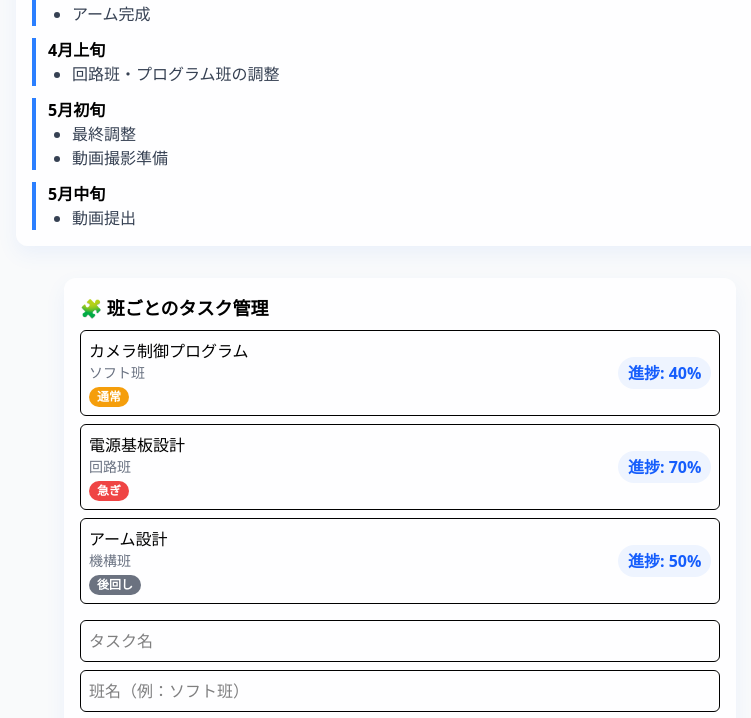
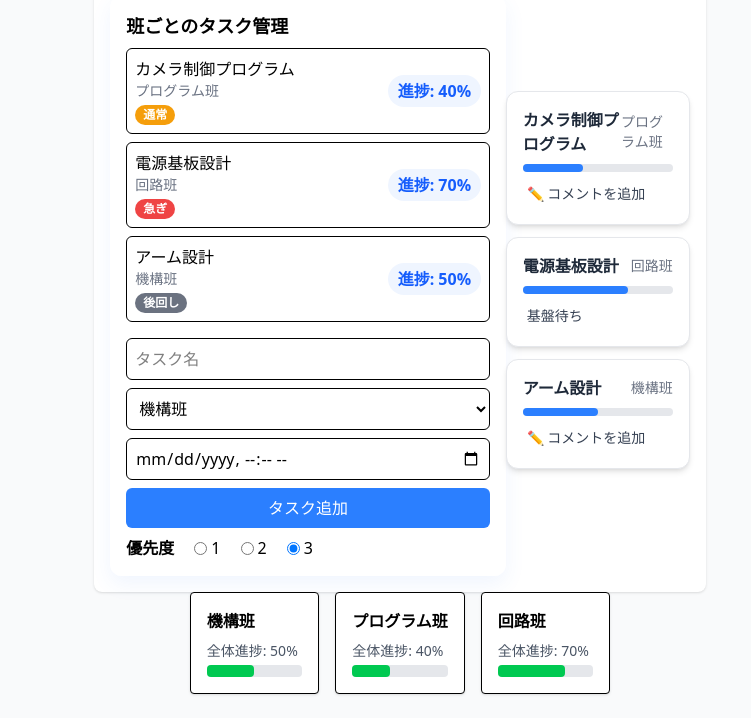
Before and after one commit to EarthChart0809/react-todo-app, a React (Vite) app: page / in a window 1280 px wide. Shown: the part 840-1558 px from the top of the page, without its empty margins (240-991 px from the left). Built offline with nearby package versions, Linux system fonts and the light colour scheme.

Commit message:
Implement comment function

```diff
--- a/src/App.tsx
+++ b/src/App.tsx
@@ -1,6 +1,7 @@
 import React, { useState, type ChangeEvent } from "react";
 import "react-calendar/dist/Calendar.css";
 import Calendar from "react-calendar";
+import { TaskItem } from "./task_management";
 
 type Task = {
   id: number;
@@ -9,6 +10,7 @@ type Task = {
   progress: number;
   deadline: Date | null;
   priority: number;
+  comment: string;
 };
 
 function App() {
@@ -64,15 +66,15 @@ function App() {
   ];
 
   const [tasks, setTasks] = useState<Task[]>([
-    { id: 1, title: "カメラ制御プログラム", team: "ソフト班", progress: 40, deadline: null, priority: 2 },
-    { id: 2, title: "電源基板設計", team: "回路班", progress: 70, deadline: null, priority: 1 },
-    { id: 3, title: "アーム設計", team: "機構班", progress: 50, deadline: null, priority: 3 },
+    { id: 1, title: "カメラ制御プログラム", team: "プログラム班", progress: 40, deadline: null, priority: 2 ,comment: ""},
+    { id: 2, title: "電源基板設計", team: "回路班", progress: 70, deadline: null, priority: 1 ,comment: "基盤待ち"},
+    { id: 3, title: "アーム設計", team: "機構班", progress: 50, deadline: null, priority: 3 ,comment: ""},
   ]);
 
   const [newTask, setNewTask] = useState("");
   const [newTeam, setNewTeam] = useState("");
   const [newDeadline, setNewDeadline] = useState<Date | null>(null);
-  const [newTodoPriority, setNewTodoPriority] = useState<number>(3); // 追加
+  const [newTodoPriority, setNewTodoPriority] = useState<number>(3);
 
   // 優先度マッピング
   const PRIORITY_LABEL: Record<number, string> = { 1: "急ぎ", 2: "通常", 3: "後回し" };
@@ -94,6 +96,7 @@ function App() {
       progress: 0,
       deadline: newDeadline,
       priority: newTodoPriority,
+      comment: "",
     };
     setTasks([...tasks, newItem]);
     setNewTask("");
@@ -135,10 +138,23 @@ function App() {
     setNewTodoPriority(Number(e.target.value));
   };
 
+  const handleCommentChange = (id: number, newComment: string) => {
+    setTasks((prev) =>
+      prev.map((t) => (t.id === id ? { ...t, comment: newComment } : t))
+    );
+  };
+
+  const handleProgressChange = (id: number, newProgress: number) => {
+    setTasks((prev) =>
+      prev.map((t) => (t.id === id ? { ...t, progress: newProgress } : t))
+    );
+  };
+
   return (
     <div className="min-h-screen bg-gray-50 p-6 flex flex-col items-center">
-      <h1 className="text-2xl font-bold mb-4">📅 ロボコン進捗管理</h1>
+      <h1 className="text-2xl font-bold mb-4">Fukaken 進捗管理</h1>
 
+      <div className="flex items-center justify-between bg-white p-4 rounded-lg shadow">
       <div className="calendar-container bg-white shadow p-4 rounded-xl">
         <Calendar
           tileClassName={({ date }) => {
@@ -154,7 +170,7 @@ function App() {
 
       {/* 全体スケジュール */}
       <div className="bg-white shadow p-4 rounded-xl w-full max-w-3xl mb-8">
-        <h2 className="text-lg font-semibold mb-3">🗓️ 全体スケジュール目安</h2>
+        <h2 className="text-lg font-semibold mb-3">全体スケジュール目安</h2>
         <ul className="space-y-3">
           {schedule.map((s, index) => (
             <li key={index} className="border-l-4 border-blue-500 pl-3">
@@ -168,10 +184,12 @@ function App() {
           ))}
         </ul>
       </div>
+      </div>
 
+      <div className="flex items-center justify-between bg-white p-4 rounded-lg shadow">
       {/* タスク管理 */}
       <div className="bg-white shadow p-4 rounded-xl w-full max-w-2xl">
-        <h2 className="text-lg font-semibold mb-2">🧩 班ごとのタスク管理</h2>
+        <h2 className="text-lg font-semibold mb-2">班ごとのタスク管理</h2>
         <ul className="space-y-2">
           {tasks.map((task) => (
             <li
@@ -213,13 +231,7 @@ function App() {
             value={newTask}
             onChange={(e) => setNewTask(e.target.value)}
           />
-          <input
-            type="text"
-            placeholder="班名（例：ソフト班）"
-            className="border p-2 rounded-md"
-            value={newTeam}
-            onChange={(e) => setNewTeam(e.target.value)}
-          />
+
           <select
             className="border p-2 rounded-md"
             value={newTeam}
@@ -261,6 +273,19 @@ function App() {
           ))}
         </div>
         </div>
+      </div>
+
+        <div className="space-y-3">
+        {tasks.map((task) => (
+          <TaskItem
+            key={task.id}
+            task={task}
+            onProgressChange={handleProgressChange}
+            onCommentChange={handleCommentChange}
+          />
+        ))}
+      </div>
+
       </div>
        {/* 各班の進捗まとめ */}
       <div className="grid grid-cols-3 gap-4 mb-8">
--- a/src/WelcomeMessage.tsx
+++ /dev/null
@@ -1,21 +0,0 @@
-import React from "react";
-
-type Props = {
-  name: string;
-  uncompletedCount: number; // 追加
-};
-
-const WelcomeMessage = (props: Props) => {
-  const currentTime = new Date();
-  const greeting =
-    currentTime.getHours() < 12 ? "おはようございます" : "こんにちは";
-
-  return (
-    <div className="text-blue-700">
-      {greeting}、{props.name}さん。 現在の未完了タスクは
-      {props.uncompletedCount}個です。
-    </div>
-  );
-};
-
-export default WelcomeMessage;
--- /dev/null
+++ b/src/task_management.tsx
@@ -0,0 +1,84 @@
+import React, { useState } from "react";
+
+// ローカルで使う Task 型（プロジェクトに共通の types.ts があればそちらを import してください）
+type Task = {
+  id: number;
+  title: string;
+  team: string;
+  progress: number;
+  comment?: string;
+};
+
+type TaskItemProps = {
+  task: Task;
+  onProgressChange: (id: number, newProgress: number) => void;
+  onCommentChange: (id: number, newComment: string) => void;
+};
+
+export const TaskItem: React.FC<TaskItemProps> = ({
+  task,
+  onProgressChange,
+  onCommentChange,
+}) => {
+  const [editing, setEditing] = useState(false);
+  const [tempComment, setTempComment] = useState(task.comment ?? "");
+
+  return (
+    <div className="bg-white rounded-xl shadow-md p-4 mb-3 border border-gray-200">
+      <div className="flex justify-between items-center mb-2">
+        {/* task.name -> task.title に変更 */}
+        <h3 className="font-semibold text-gray-800">{task.title}</h3>
+        <span className="text-sm text-gray-500">{task.team}</span>
+      </div>
+
+      {/* 進捗バー */}
+      <div className="w-full bg-gray-200 h-2 rounded-lg mb-2">
+        <div
+          className="h-2 bg-blue-500 rounded-lg transition-all"
+          style={{ width: `${task.progress}%` }}
+        />
+      </div>
+
+      {/* コメント欄 */}
+      <div className="mt-2">
+        {editing ? (
+          <div>
+            <textarea
+              value={tempComment}
+              onChange={(e) => setTempComment(e.target.value)}
+              className="w-full border rounded-md p-2 text-sm"
+              placeholder="コメントを入力..."
+            />
+            <div className="flex justify-end mt-1 space-x-2">
+              <button
+                onClick={() => {
+                  setEditing(false);
+                  setTempComment(task.comment ?? "");
+                }}
+                className="text-sm text-gray-500 hover:underline"
+              >
+                キャンセル
+              </button>
+              <button
+                onClick={() => {
+                  onCommentChange(task.id, tempComment);
+                  setEditing(false);
+                }}
+                className="text-sm text-blue-600 hover:underline"
+              >
+                保存
+              </button>
+            </div>
+          </div>
+        ) : (
+          <div
+            onClick={() => setEditing(true)}
+            className="text-sm text-gray-700 cursor-pointer hover:bg-gray-50 rounded-md p-1"
+          >
+            {task.comment || "✏ コメントを追加"}
+          </div>
+        )}
+      </div>
+    </div>
+  );
+};
```
